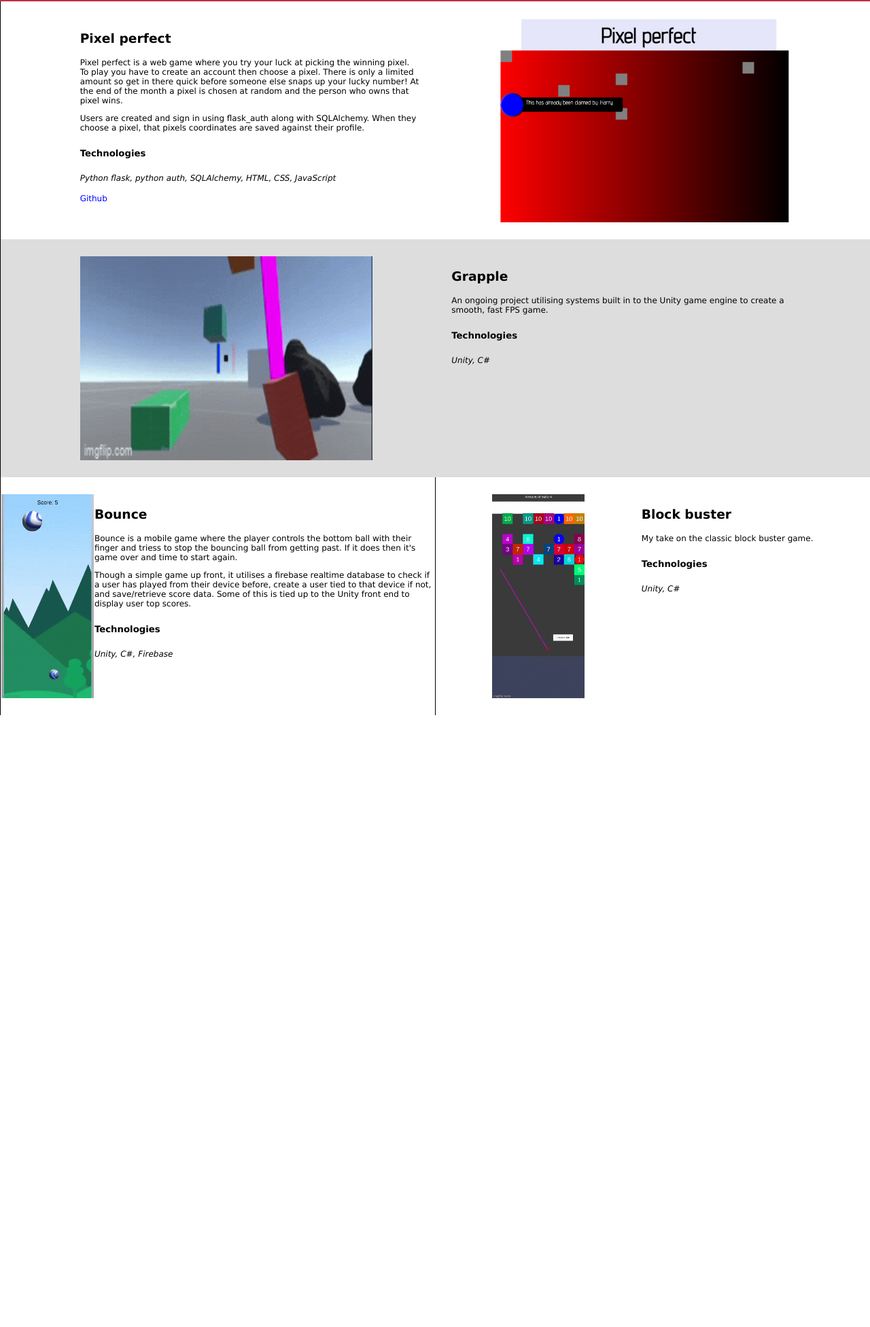
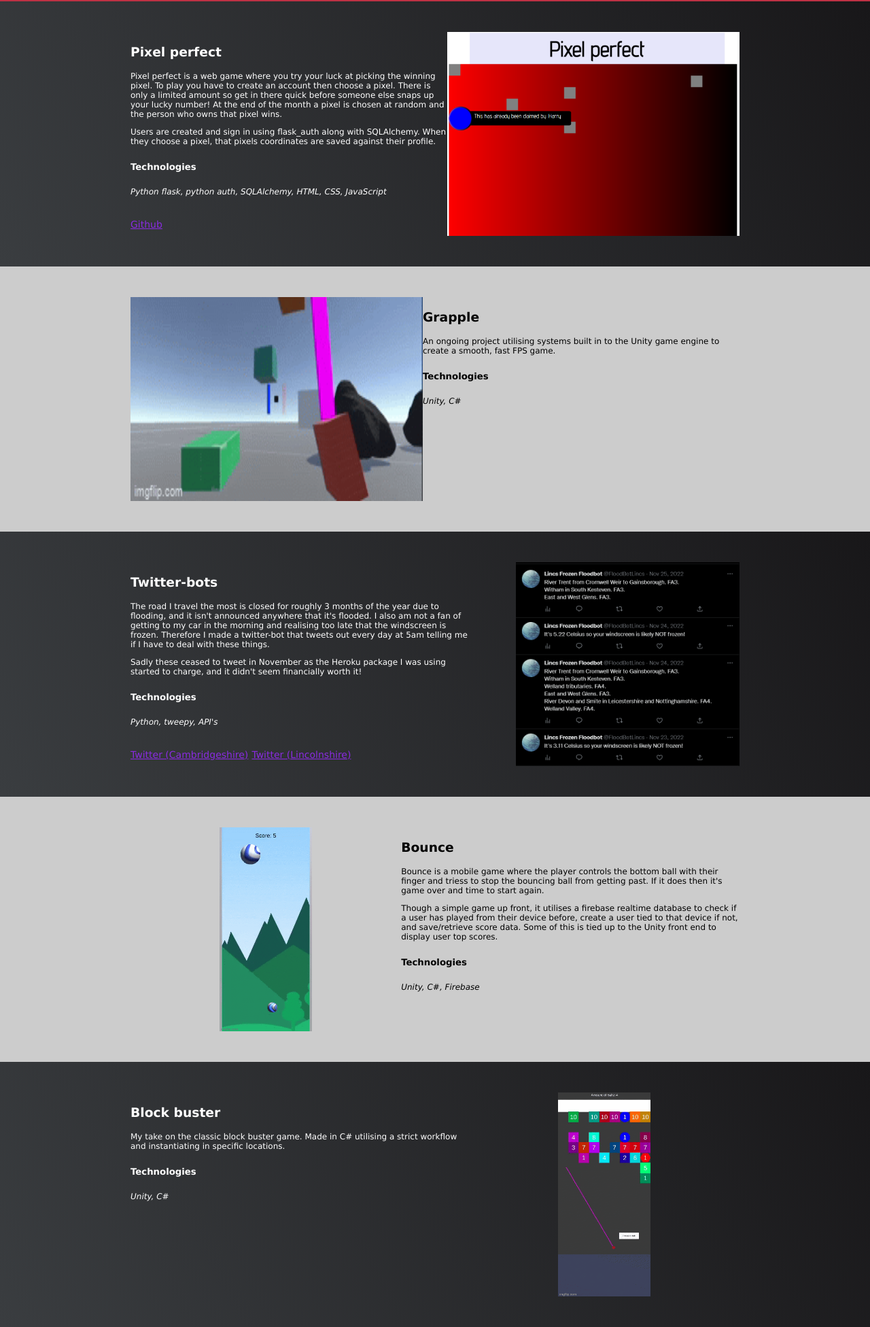
Before and after one commit to harry4041/coxy, a Flask app: page /work in a window 1280 px wide. Shown: the part 68-2020 px from the top of the page at 68% size. Before the commit the page ends 1120 px from the top, so only its background shows below. Run offline with Flask 2, Linux system fonts and the light colour scheme.

Commit message:
more styling

```diff
--- a/static/styles/work.css
+++ b/static/styles/work.css
@@ -1,23 +1,27 @@
 .project{
     padding: 25px 0px;
-    width: 100vw;
+    width: 70vw;
     height: 300px;
+    margin: auto;
     display: flex;
-    justify-content: space-evenly;
+    justify-content: space-between;
     align-content: center;
     flex-direction: row;
-
-    border-left: 1px black solid;
 }
 
 p{
     font-size: 12px;
 }
 
+.section{
+   width: 100vw;
+   padding: 20px 0px;
+}
+
 .github{
-    font-style: underline;
-    color: blue;
-    font-size: 12px;
+    text-decoration: underline;
+    color: blueviolet;
+    font-size: 14px;
 }
 
 .project-description{
@@ -29,20 +33,18 @@ max-width: 430px;
 max-height: -webkit-fill-available;
 }
 
-#mobile-games{
-    display: flex;
-    justify-content: space-evenly;
-    align-content: center;
-    flex-direction: row;
-    width: 100vw;
+.smaller-images{
+    text-align: center;
+    width: 400px;
 }
 
-.lightgray-section{
+.light-gray-section{
     background: #CCCCCC;
 }
 
 .gray-section{
-    background: #DDDDDD;
+    background-image: linear-gradient(62deg, #3a3d40 0%, #181719 100%);
+    color: white;
 }
 
 .project-left{
--- a/templates/work.html
+++ b/templates/work.html
@@ -7,7 +7,8 @@
 {% endblock %}
 
 {% block content %}
-<div class="project light-gray-section" id="first-section">
+<div class="section gray-section">
+    <div class="project" id="first-section">
         <div class="project-info project-left">
             <h3 class="project-title">Pixel perfect</h3>
             <p class="project-description">
@@ -22,14 +23,17 @@
             </p>
             <h5>Technologies</h5>
             <p style="font-style: italic;">Python flask, python auth, SQLAlchemy, HTML, CSS, JavaScript</p>
+            <br>
             <a class="github" href="https://github.com/harry4041/pixel-picker">Github</a>
         </div>
         <img class="project-image project-right" style="width=460" src="{{ url_for('static', filename='image/pixel-picker.png') }}">
     </div>
+</div>
 
-<div class="project gray-section" id="second-section">
+<div class="section light-gray-section">
+    <div class="project" id="second-section">
         <img class="project-image project-left" src="{{ url_for('static', filename='image/grapple.gif') }}">
-    <div class="project-info project-left">
+        <div class="project-info project-right">
             <h3 class="project-title">Grapple</h3>
             <p class="project-description">
                 An ongoing project utilising systems built in to the Unity game engine to create a smooth, fast FPS game.
@@ -38,9 +42,34 @@
             <p style="font-style: italic;">Unity, C#</p>
         </div>
     </div>
+</div>
 
-<div id="mobile-games">
-    <div class="project light-gray-section" id="third-section">
+<div class="section gray-section">
+<div class="project" id="third-section">
+    <div class="project-info project-left">
+        <h3 class="project-title">Twitter-bots</h3>
+        <p class="project-description">
+            The road I travel the most is closed for roughly 3 months of the year due to flooding, and it isn't announced
+            anywhere that it's flooded. I also am not a fan  of getting to my car in the morning and realising too late
+            that the windscreen is frozen. Therefore I made a twitter-bot that tweets out every day at 5am telling me
+            if I have to deal with these things.
+        </p>
+        <p class="project-description">
+            Sadly these ceased to tweet in November as the Heroku package I was using started to charge, and it didn't
+            seem financially worth it!
+        </p>
+        <h5>Technologies</h5>
+        <p style="font-style: italic;">Python, tweepy, API's</p>
+        <br>
+        <a class="github" href="https://twitter.com/FloodBotCambs">Twitter (Cambridgeshire)</a>
+        <a class="github" href="https://twitter.com/FloodBotLincs">Twitter (Lincolnshire)</a>
+    </div>
+        <img class="project-image project-right" src="{{ url_for('static', filename='image/twitterbot.png') }}">
+</div>
+</div>
+
+<div class="section light-gray-section">
+    <div class="project" id="fourth-section">
         <div class="smaller-images">
             <img class="project-image project-left" src="{{ url_for('static', filename='image/bounce.gif') }}">
         </div>
@@ -59,18 +88,21 @@
         <p style="font-style: italic;">Unity, C#, Firebase</p>
     </div>
 </div>
+</div>
 
-<div class="project light-gray-section" id="fourth-section">
-    <div class="smaller-images">
-            <img class="project-image project-left" src="{{ url_for('static', filename='image/ballbuster.gif') }}">
-    </div>
+<div class="section gray-section">
+    <div class="project" id="fifth-section">
         <div class="project-info project-right">
             <h3 class="project-title">Block buster</h3>
             <p class="project-description">
-            My take on the classic block buster game.
+            My take on the classic block buster game. Made in C# utilising a strict workflow and instantiating in specific
+            locations.
             </p>
             <h5>Technologies</h5>
             <p style="font-style: italic;">Unity, C#</p>
+        </div>
+         <div class="smaller-images">
+            <img class="project-image project-left" src="{{ url_for('static', filename='image/ballbuster.gif') }}">
         </div>
     </div>
 </div>
```
Also changed, not shown: static/image/twitterbot.png (added). Lines whose indentation alone changed are shown as unchanged.
